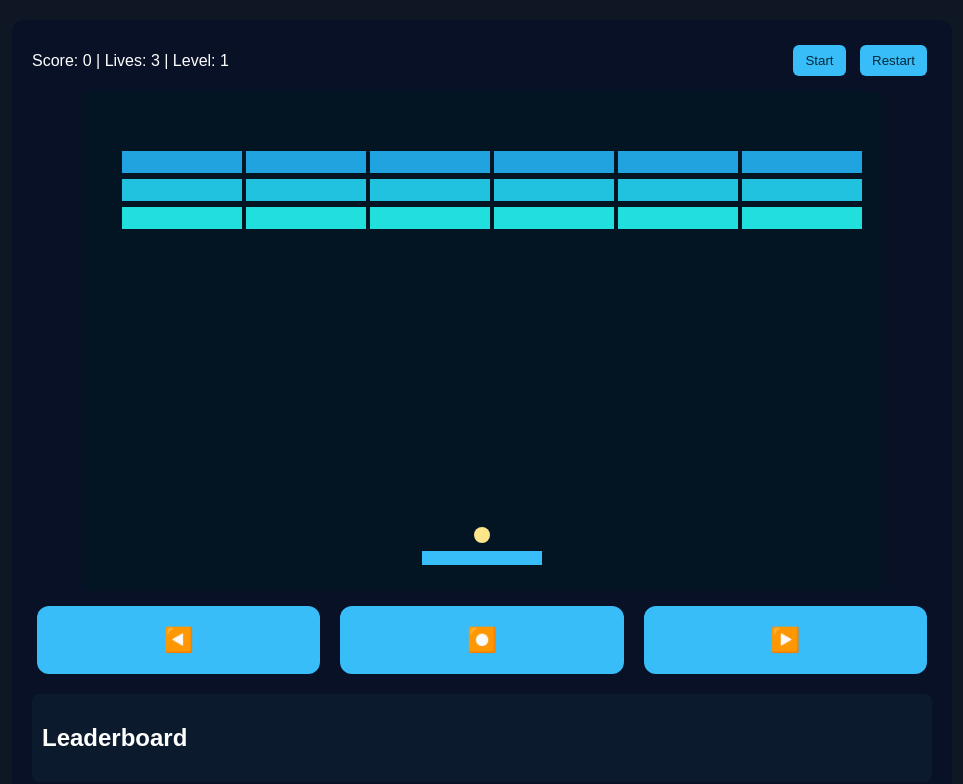
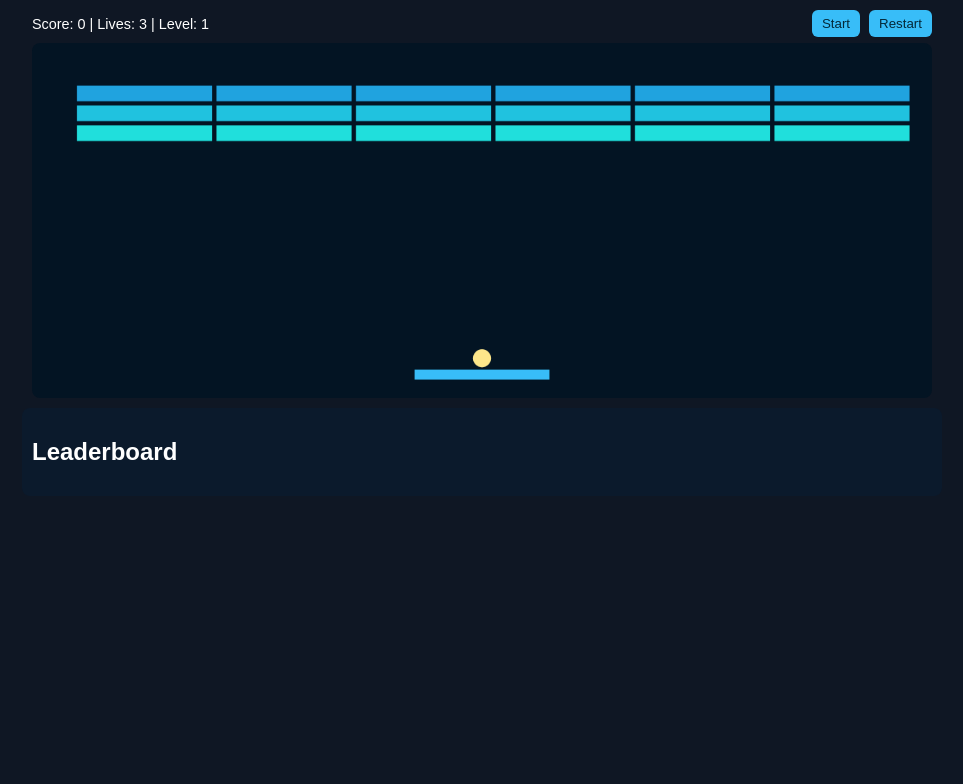
Before and after one commit to movin980/game34, a plain HTML site: page index.html in a window 1280 px wide. Both pictures are taken after a click on the button "Start". Shown: the whole page, without its empty margins (158-1121 px from the left). Drawn offline with Linux system fonts and the light colour scheme; no server answers.

Commit message:
Update index.html

```diff
--- a/index.html
+++ b/index.html
@@ -3,19 +3,72 @@
 <head>
 <meta charset="UTF-8">
 <meta name="viewport" content="width=device-width, initial-scale=1.0">
-<title>Block Bust with Firebase Leaderboard</title>
+<title>Block Bust - Responsive</title>
 <style>
-:root{--bg:#0f1724;--accent:#38bdf8;--muted:#94a3b8}
-html,body{margin:0;height:100%;font-family:sans-serif;background:var(--bg);color:#fff;}
-.wrap{max-width:900px;margin:20px auto;padding:20px;background:#081126;border-radius:12px;}
-header{display:flex;justify-content:space-between;align-items:center;margin-bottom:10px;flex-wrap:wrap;}
-canvas{display:block;margin:0 auto;background:#031423;border-radius:8px;touch-action:none;}
-button{padding:8px 12px;border-radius:6px;border:none;cursor:pointer;background:var(--accent);color:#042939;margin:5px;}
-#leaderboard{margin-top:15px;background:#0b1a2c;padding:10px;border-radius:8px;}
-#leaderboard ol{padding-left:20px;}
-/* Mobile controls */
-#controls{display:flex;justify-content:center;margin-top:10px;gap:10px;}
-#controls button{flex:1;padding:20px;font-size:24px;border-radius:12px;background:var(--accent);color:#042939;border:none;}
+:root {
+  --bg: #0f1724;
+  --accent: #38bdf8;
+  --muted: #94a3b8;
+}
+
+html, body {
+  margin: 0;
+  padding: 0;
+  height: 100%;
+  background: var(--bg);
+  color: #fff;
+  font-family: sans-serif;
+}
+
+.wrap {
+  width: 100%;
+  max-width: 900px;
+  margin: 0 auto;
+  padding: 10px;
+  display: flex;
+  flex-direction: column;
+  align-items: center;
+}
+
+header {
+  width: 100%;
+  display: flex;
+  justify-content: space-between;
+  align-items: center;
+  margin-bottom: 6px;
+  font-size: 0.9rem;
+}
+
+canvas {
+  width: 100%;
+  height: auto;
+  background: #031423;
+  border-radius: 8px;
+  display: block;
+  touch-action: none;
+}
+
+button {
+  padding: 6px 10px;
+  border-radius: 6px;
+  border: none;
+  cursor: pointer;
+  background: var(--accent);
+  color: #042939;
+  margin-left: 5px;
+}
+
+#leaderboard {
+  width: 100%;
+  margin-top: 10px;
+  background: #0b1a2c;
+  padding: 10px;
+  border-radius: 8px;
+}
+
+#leaderboard ol {
+  padding-left: 20px;
+}
 </style>
 </head>
 <body>
@@ -31,211 +84,251 @@ button{padding:8px 12px;border-radius:6px;border:none;cursor:pointer;background:
       <button id="restart">Restart</button>
     </div>
   </header>
-  <canvas id="game" width="800" height="500"></canvas>
-  <!-- Mobile Controls -->
-  <div id="controls">
-    <button id="leftBtn">◀️</button>
-    <button id="launchBtn">⏺️</button>
-    <button id="rightBtn">▶️</button>
-  </div>
+
+  <canvas id="game"></canvas>
+
   <div id="leaderboard">
     <h2>Leaderboard</h2>
     <ol id="leaderList"></ol>
   </div>
 </div>
 
-<script type="module">
-// ----- Firebase Setup -----
-import { initializeApp } from "https://www.gstatic.com/firebasejs/10.3.1/firebase-app.js";
-import { getDatabase, ref, push, set, get, query, orderByChild, limitToLast } from "https://www.gstatic.com/firebasejs/10.3.1/firebase-database.js";
+<script>
+// ===== Responsive Canvas Setup =====
+const canvas = document.getElementById("game");
+const ctx = canvas.getContext("2d");
 
-const firebaseConfig = {
-  apiKey: "AIzaSyD8GjErV4ABo6U21bwabszwuwxAfcLNvHg",
-  authDomain: "game-34-d1383.firebaseapp.com",
-  projectId: "game-34-d1383",
-  storageBucket: "game-34-d1383.appspot.com",
-  messagingSenderId: "1061146100490",
-  appId: "1:1061146100490:web:37cf28ebae47d59418b0f3",
-  measurementId: "G-41KLVN1P8L"
+// Base resolution (design space)
+const baseWidth = 800;
+const baseHeight = 500;
+
+function resizeCanvas() {
+  canvas.width = window.innerWidth * 0.95;
+  canvas.height = window.innerHeight * 0.6;
+}
+resizeCanvas();
+window.addEventListener("resize", resizeCanvas);
+
+function scaleX(x) { return x * canvas.width / baseWidth; }
+function scaleY(y) { return y * canvas.height / baseHeight; }
+
+// ===== Game State =====
+let state = {
+  running: false,
+  score: 0,
+  lives: 3,
+  level: 1,
+  bricks: [],
+  balls: [],
+  paddle: null
 };
-const app = initializeApp(firebaseConfig);
-const db = getDatabase(app);
 
-// ----- Firebase Leaderboard -----
-async function saveScore(name, score) {
-  const scoresRef = ref(db, 'scores');
-  const newScoreRef = push(scoresRef);
-  await set(newScoreRef, { name, score, timestamp: Date.now() });
+const scoreEl = document.getElementById("score");
+const livesEl = document.getElementById("lives");
+const levelEl = document.getElementById("level");
+
+// ===== Classes =====
+class Paddle {
+  constructor() {
+    this.w = 120;
+    this.h = 14;
+    this.x = (baseWidth - this.w) / 2;
+    this.y = baseHeight - 40;
+    this.speed = 7;
+    this.vx = 0;
+    this.color = "#38bdf8";
   }
-async function getTopScores() {
-  const scoresRef = ref(db, 'scores');
-  const topScoresQuery = query(scoresRef, orderByChild('score'), limitToLast(5));
-  const snapshot = await get(topScoresQuery);
-  const scores = [];
-  if(snapshot.exists()){
-    snapshot.forEach(childSnap => scores.push(childSnap.val()));
-    scores.sort((a,b)=>b.score - a.score);
+  update() {
+    this.x += this.vx;
+    if (this.x < 0) this.x = 0;
+    if (this.x + this.w > baseWidth) this.x = baseWidth - this.w;
   }
-  return scores;
+  draw() {
+    ctx.fillStyle = this.color;
+    ctx.fillRect(scaleX(this.x), scaleY(this.y), scaleX(this.w), scaleY(this.h));
   }
-async function updateLeaderboardDisplay() {
-  const scores = await getTopScores();
-  const list = document.getElementById('leaderList');
-  list.innerHTML = '';
-  scores.forEach(s => {
-    const li = document.createElement('li');
-    li.textContent = `${s.name}: ${s.score}`;
-    list.appendChild(li);
-  });
 }
 
-// ----- Game Setup -----
-const canvas = document.getElementById('game');
-const ctx = canvas.getContext('2d');
-const scoreEl = document.getElementById('score');
-const livesEl = document.getElementById('lives');
-const levelEl = document.getElementById('level');
-const W = canvas.width, H = canvas.height;
-let state = {running:false, score:0, lives:3, level:1, bricks:[], balls:[], paddle:null};
-const varAccent = getComputedStyle(document.documentElement).getPropertyValue('--accent');
-
-// ----- Classes -----
-class Paddle {
-  constructor(){ this.w=120; this.h=14; this.x=(W-120)/2; this.y=H-40; this.speed=7; this.vx=0; this.color=varAccent; }
-  update(){ this.x+=this.vx; if(this.x<0)this.x=0; if(this.x+this.w>W)this.x=W-this.w; }
-  draw(){ ctx.fillStyle=this.color; ctx.fillRect(this.x,this.y,this.w,this.h); }
+class Ball {
+  constructor(x, y, dx, dy) {
+    this.r = 8;
+    this.x = x;
+    this.y = y;
+    this.dx = dx;
+    this.dy = dy;
+    this.sticky = true;
   }
-class Ball {
-  constructor(x,y,dx,dy){ this.r=8; this.x=x; this.y=y; this.dx=dx; this.dy=dy; this.sticky=true; }
-  update(){
-    if(this.sticky){ this.x=state.paddle.x+state.paddle.w/2; this.y=state.paddle.y-16; return; }
-    this.x+=this.dx; this.y+=this.dy;
-    if(this.x-this.r<0){ this.x=this.r; this.dx*=-1; }
-    if(this.x+this.r>W){ this.x=W-this.r; this.dx*=-1; }
-    if(this.y-this.r<0){ this.y=this.r; this.dy*=-1; }
+  update() {
+    if (this.sticky) {
+      this.x = state.paddle.x + state.paddle.w / 2;
+      this.y = state.paddle.y - 16;
+      return;
     }
-  draw(){ ctx.fillStyle="#fde68a"; ctx.beginPath(); ctx.arc(this.x,this.y,this.r,0,Math.PI*2); ctx.fill(); }
+    this.x += this.dx;
+    this.y += this.dy;
+    if (this.x - this.r < 0 || this.x + this.r > baseWidth) this.dx *= -1;
+    if (this.y - this.r < 0) this.dy *= -1;
   }
-class Brick {
-  constructor(x,y,w,h,hp,color){ this.x=x; this.y=y; this.w=w; this.h=h; this.hp=hp; this.color=color; }
-  hit(){ this.hp--; }
-  draw(){ ctx.fillStyle=this.color; ctx.fillRect(this.x,this.y,this.w,this.h); if(this.hp>1){ctx.fillStyle="#fff"; ctx.font="12px monospace"; ctx.fillText(this.hp,this.x+6,this.y+16);} }
+  draw() {
+    ctx.fillStyle = "#fde68a";
+    ctx.beginPath();
+    ctx.arc(scaleX(this.x), scaleY(this.y), scaleX(this.r), 0, Math.PI * 2);
+    ctx.fill();
+  }
 }
 
-// ----- Helper Functions -----
-function buildLevel(level){
-  const bricks=[];
-  const rows=Math.min(6,3+Math.floor(level/1.5));
-  const cols=Math.min(12,6+Math.floor(level/2));
-  const brickW=Math.floor((W-80)/cols);
-  const brickH=22;
-  for(let r=0;r<rows;r++){
-    for(let c=0;c<cols;c++){
-      const x=40+c*brickW+c*4;
-      const y=60+r*(brickH+6);
-      const hp=1+Math.floor((r+level-1)/4);
-      const hue=200-r*10-(level%10);
-      const color=`hsl(${hue}deg 75% 50%)`;
-      bricks.push(new Brick(x,y,brickW,brickH,hp,color));
+class Brick {
+  constructor(x, y, w, h, hp, color) {
+    this.x = x;
+    this.y = y;
+    this.w = w;
+    this.h = h;
+    this.hp = hp;
+    this.color = color;
+  }
+  hit() { this.hp--; }
+  draw() {
+    ctx.fillStyle = this.color;
+    ctx.fillRect(scaleX(this.x), scaleY(this.y), scaleX(this.w), scaleY(this.h));
+  }
+}
+
+// ===== Helpers =====
+function buildLevel(level) {
+  const bricks = [];
+  const rows = Math.min(6, 3 + Math.floor(level / 1.5));
+  const cols = Math.min(12, 6 + Math.floor(level / 2));
+  const brickW = Math.floor((baseWidth - 80) / cols);
+  const brickH = 22;
+  for (let r = 0; r < rows; r++) {
+    for (let c = 0; c < cols; c++) {
+      const x = 40 + c * brickW + c * 4;
+      const y = 60 + r * (brickH + 6);
+      const hp = 1 + Math.floor((r + level - 1) / 4);
+      const hue = 200 - r * 10 - (level % 10);
+      const color = `hsl(${hue}deg 75% 50%)`;
+      bricks.push(new Brick(x, y, brickW, brickH, hp, color));
     }
   }
   return bricks;
 }
-function resetBoard(full=false){
-  state.paddle=new Paddle();
-  state.balls=[new Ball(W/2,state.paddle.y-16,Math.random()*4-2,-4)];
-  state.balls[0].sticky=true;
-  if(full){ state.score=0; state.lives=3; state.level=1; }
-  state.bricks=buildLevel(state.level);
+
+function resetBoard(full = false) {
+  state.paddle = new Paddle();
+  state.balls = [new Ball(baseWidth / 2, state.paddle.y - 16, Math.random() * 4 - 2, -4)];
+  if (full) {
+    state.score = 0;
+    state.lives = 3;
+    state.level = 1;
+  }
+  state.bricks = buildLevel(state.level);
   updateHUD();
 }
-function updateHUD(){ scoreEl.textContent=state.score; livesEl.textContent=state.lives; levelEl.textContent=state.level; }
-function rectCircleCollide(rect,circle){
-  const dx=Math.max(rect.x,Math.min(circle.x,rect.x+rect.w));
-  const dy=Math.max(rect.y,Math.min(circle.y,rect.y+rect.h));
-  return Math.hypot(circle.x-dx,circle.y-dy)<circle.r;
+
+function updateHUD() {
+  scoreEl.textContent = state.score;
+  livesEl.textContent = state.lives;
+  levelEl.textContent = state.level;
 }
 
-// ----- Game Loop -----
-function step(){
-  if(!state.running)return;
+function rectCircleCollide(rect, circle) {
+  const dx = Math.max(rect.x, Math.min(circle.x, rect.x + rect.w));
+  const dy = Math.max(rect.y, Math.min(circle.y, rect.y + rect.h));
+  return Math.hypot(circle.x - dx, circle.y - dy) < circle.r;
+}
+
+// ===== Game Loop =====
+function step() {
+  if (!state.running) return;
   state.paddle.update();
-  for(const b of state.balls)b.update();
-  for(const b of state.balls){
-    if(rectCircleCollide(state.paddle,b)){ b.dy=-Math.abs(b.dy); b.sticky=false; }
+  state.balls.forEach(b => b.update());
+
+  // Paddle collision
+  state.balls.forEach(b => {
+    if (rectCircleCollide(state.paddle, b)) {
+      b.dy = -Math.abs(b.dy);
+      b.sticky = false;
     }
-  state.bricks.forEach(br=>state.balls.forEach(b=>{
-    if(rectCircleCollide(br,b)){ br.hit(); b.dy*=-1; state.score+=10; }
-  }));
-  state.bricks=state.bricks.filter(br=>br.hp>0);
-  state.balls=state.balls.filter(b=>b.y-b.r<H);
-  if(state.balls.length===0){
+  });
+
+  // Brick collision
+  state.bricks.forEach(br => {
+    state.balls.forEach(b => {
+      if (rectCircleCollide(br, b)) {
+        br.hit();
+        b.dy *= -1;
+        state.score += 10;
+      }
+    });
+  });
+  state.bricks = state.bricks.filter(br => br.hp > 0);
+
+  // Lose ball
+  state.balls = state.balls.filter(b => b.y - b.r < baseHeight);
+  if (state.balls.length === 0) {
     state.lives--;
-    if(state.lives<=0){ gameOver(); return; }
-    state.balls=[new Ball(W/2,state.paddle.y-16,Math.random()*4-2,-4)];
-    state.balls[0].sticky=true;
+    if (state.lives <= 0) {
+      gameOver();
+      return;
     }
-  if(state.bricks.length===0){
+    state.balls = [new Ball(baseWidth / 2, state.paddle.y - 16, Math.random() * 4 - 2, -4)];
+  }
+
+  // Next level
+  if (state.bricks.length === 0) {
     state.level++;
-    state.bricks=buildLevel(state.level);
-    state.balls=[new Ball(W/2,state.paddle.y-16,Math.random()*4-2,-4)];
-    state.balls[0].sticky=true;
+    state.bricks = buildLevel(state.level);
+    state.balls = [new Ball(baseWidth / 2, state.paddle.y - 16, Math.random() * 4 - 2, -4)];
   }
+
   render();
   updateHUD();
   requestAnimationFrame(step);
 }
-function render(){
-  ctx.clearRect(0,0,W,H);
-  state.bricks.forEach(br=>br.draw());
+
+function render() {
+  ctx.clearRect(0, 0, canvas.width, canvas.height);
+  state.bricks.forEach(br => br.draw());
   state.paddle.draw();
-  state.balls.forEach(b=>b.draw());
+  state.balls.forEach(b => b.draw());
 }
 
-// ----- Game Over -----
-async function gameOver(){
-  state.running=false;
+// ===== Game Over =====
+function gameOver() {
+  state.running = false;
   render();
-  ctx.fillStyle="rgba(0,0,0,0.6)";
-  ctx.fillRect(0,0,W,H);
-  ctx.fillStyle="#fff";
-  ctx.font="32px sans-serif";
-  ctx.fillText("Game Over", W/2-90, H/2-10);
-  const name = prompt("Game Over! Enter your name:","Player");
-  if(name){
-    await saveScore(name,state.score);
-    await updateLeaderboardDisplay();
-  }
+  ctx.fillStyle = "rgba(0,0,0,0.6)";
+  ctx.fillRect(0, 0, canvas.width, canvas.height);
+  ctx.fillStyle = "#fff";
+  ctx.font = `${scaleX(28)}px sans-serif`;
+  ctx.fillText("Game Over", canvas.width / 2 - 80, canvas.height / 2);
 }
 
-// ----- Keyboard Controls -----
-document.addEventListener("keydown", e=>{
-  if(e.key==="ArrowLeft"||e.key==="a") state.paddle.vx=-state.paddle.speed;
-  if(e.key==="ArrowRight"||e.key==="d") state.paddle.vx=state.paddle.speed;
-  if(e.key===" "){ state.balls.forEach(b=>b.sticky=false); }
+// ===== Controls =====
+document.addEventListener("keydown", e => {
+  if (e.key === "ArrowLeft" || e.key === "a") state.paddle.vx = -state.paddle.speed;
+  if (e.key === "ArrowRight" || e.key === "d") state.paddle.vx = state.paddle.speed;
+  if (e.key === " ") state.balls.forEach(b => b.sticky = false);
 });
-document.addEventListener("keyup", e=>{
-  if(e.key==="ArrowLeft"||e.key==="a"||e.key==="ArrowRight"||e.key==="d") state.paddle.vx=0;
+document.addEventListener("keyup", e => {
+  if (e.key === "ArrowLeft" || e.key === "a" || e.key === "ArrowRight" || e.key === "d") state.paddle.vx = 0;
 });
 
-// ----- Mobile Touch Controls -----
-const leftBtn=document.getElementById("leftBtn");
-const rightBtn=document.getElementById("rightBtn");
-const launchBtn=document.getElementById("launchBtn");
+// ===== Buttons =====
+document.getElementById("start").addEventListener("click", () => {
+  if (!state.running) {
+    state.running = true;
+    requestAnimationFrame(step);
+  }
+});
+document.getElementById("restart").addEventListener("click", () => {
+  resetBoard(true);
+  state.running = true;
+  requestAnimationFrame(step);
+});
 
-leftBtn.addEventListener("touchstart", ()=> state.paddle.vx=-state.paddle.speed);
-leftBtn.addEventListener("touchend", ()=> state.paddle.vx=0);
-rightBtn.addEventListener("touchstart", ()=> state.paddle.vx=state.paddle.speed);
-rightBtn.addEventListener("touchend", ()=> state.paddle.vx=0);
-launchBtn.addEventListener("touchstart", ()=> state.balls.forEach(b=>b.sticky=false));
-
-// ----- Buttons -----
-document.getElementById("start").addEventListener("click", ()=>{ if(!state.running){ state.running=true; requestAnimationFrame(step); } });
-document.getElementById("restart").addEventListener("click", ()=>{ resetBoard(true); state.running=true; requestAnimationFrame(step); });
-
-// ----- Initialize -----
+// ===== Init =====
 resetBoard(true);
-updateLeaderboardDisplay();
 </script>
 </body>
 </html>
```
Lines whose indentation alone changed are shown as unchanged.
